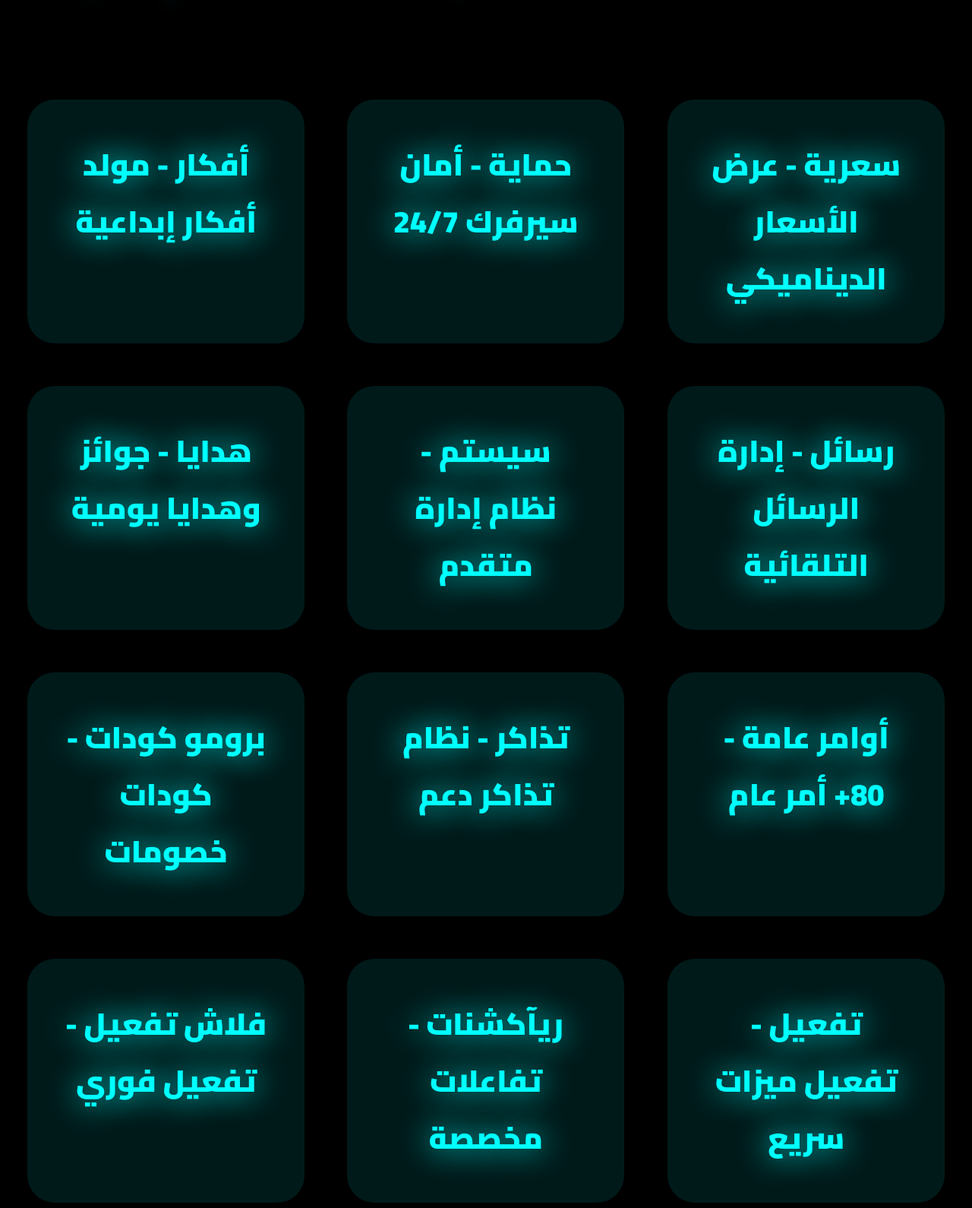
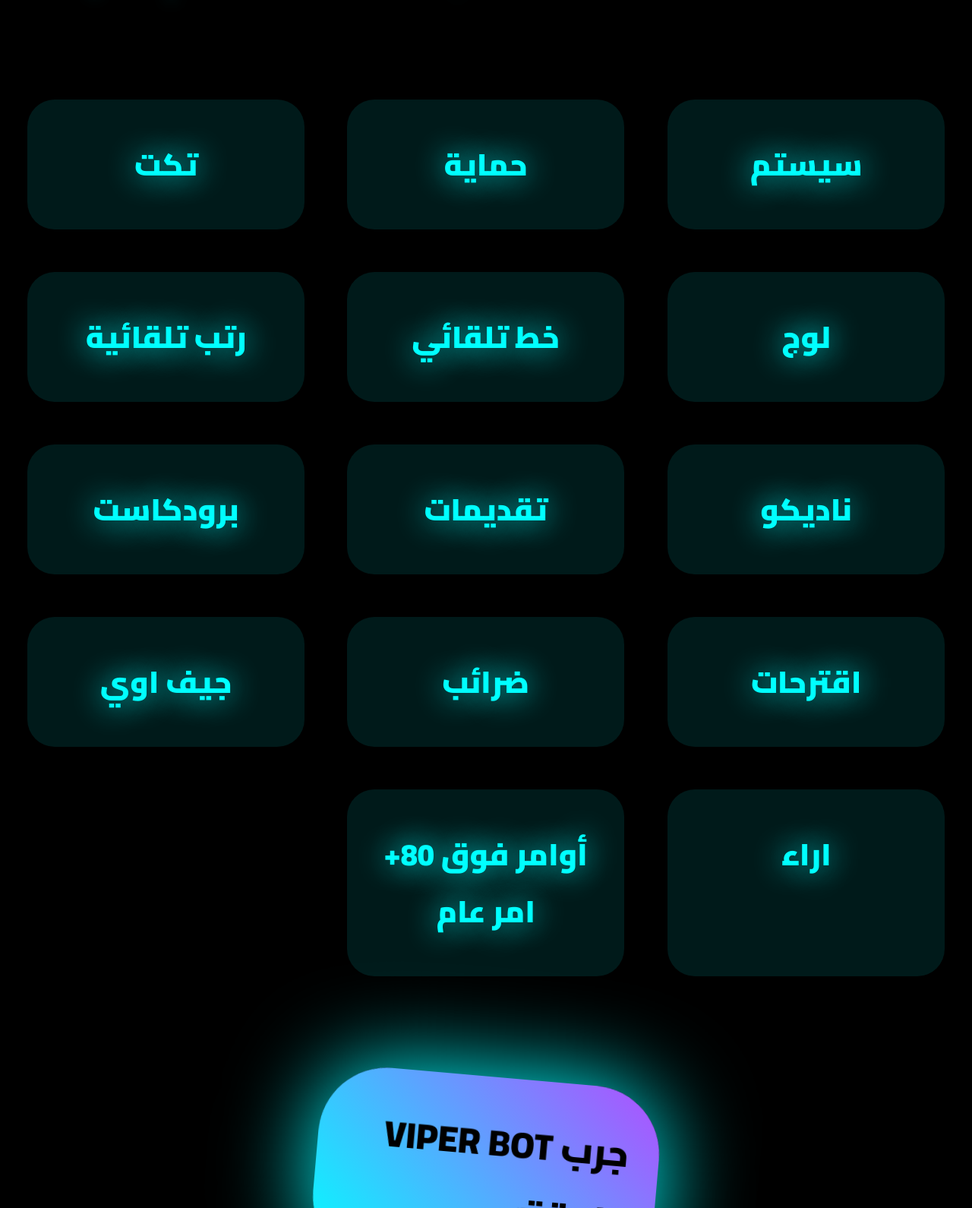
Before and after one commit to TheRealVenom1/VIPER-WEB, a plain HTML site: page index.html in a window 1280 px wide. Shown: the part 801-2391 px from the top of the page at 76% size. Drawn offline with Linux system fonts and the light colour scheme.

Commit message:
Update features list in index.html

```diff
--- a/index.html
+++ b/index.html
@@ -146,22 +146,20 @@
   </header>
 
   <div class="features">
-    <div class="feature">سعرية - عرض الأسعار الديناميكي</div>
-    <div class="feature">حماية - أمان سيرفرك 24/7</div>
-    <div class="feature">أفكار - مولد أفكار إبداعية</div>
-    <div class="feature">رسائل - إدارة الرسائل التلقائية</div>
-    <div class="feature">سيستم - نظام إدارة متقدم</div>
-    <div class="feature">هدايا - جوائز وهدايا يومية</div>
-    <div class="feature">أوامر عامة - 80+ أمر عام</div>
-    <div class="feature">تذاكر - نظام تذاكر دعم</div>
-    <div class="feature">برومو كودات - كودات خصومات</div>
-    <div class="feature">تفعيل - تفعيل ميزات سريع</div>
-    <div class="feature">ريآكشنات - تفاعلات مخصصة</div>
-    <div class="feature">فلاش تفعيل - تفعيل فوري</div>
-    <div class="feature">ريآكشنات دراما - تفاعلات درامية</div>
-    <div class="feature">برق أفعال - أفعال سريعة كالبرق</div>
-    <div class="feature">بريد مؤقت - إنشاء إيميلات مؤقتة</div>
-    <div class="feature">فاتحات مجموعات - أدوات افتتاح الغرف</div>
+    <div class="feature">سيستم</div>
+    <div class="feature">حماية</div>
+    <div class="feature">تكت</div>
+    <div class="feature">لوج</div>
+    <div class="feature">خط تلقائي</div>
+    <div class="feature">رتب تلقائية</div>
+    <div class="feature">ناديكو</div>
+    <div class="feature">تقديمات</div>
+    <div class="feature">برودكاست</div>
+    <div class="feature">اقترحات</div>
+    <div class="feature">ضرائب</div>
+    <div class="feature">جيف اوي</div>
+    <div class="feature">اراء</div>
+    <div class="feature">أوامر فوق 80+ امر عام </div>
   </div>
 
   <a href="https://discord.gg/fYfTyQxwQz" class="contact-btn" target="_blank">
```
